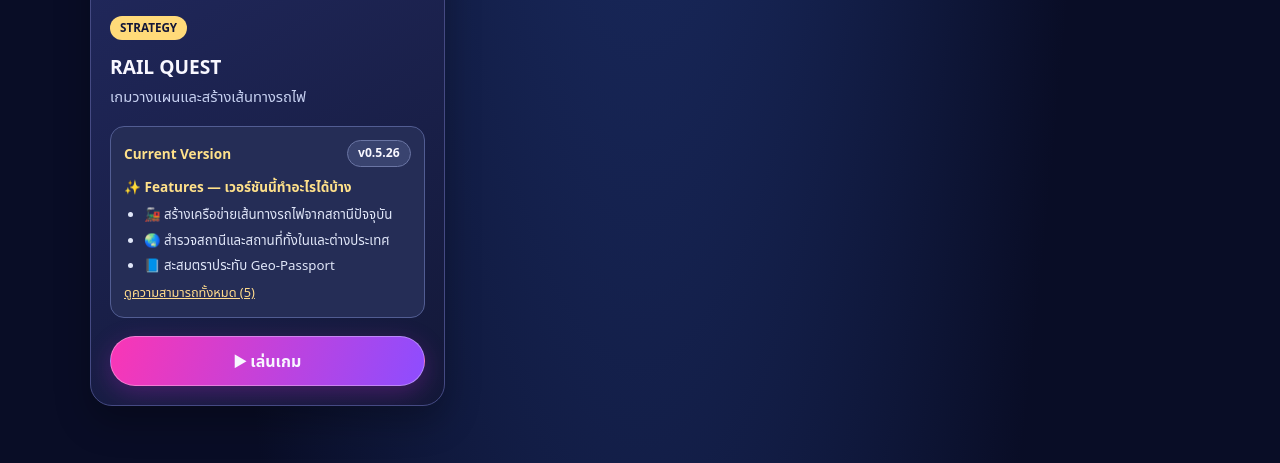
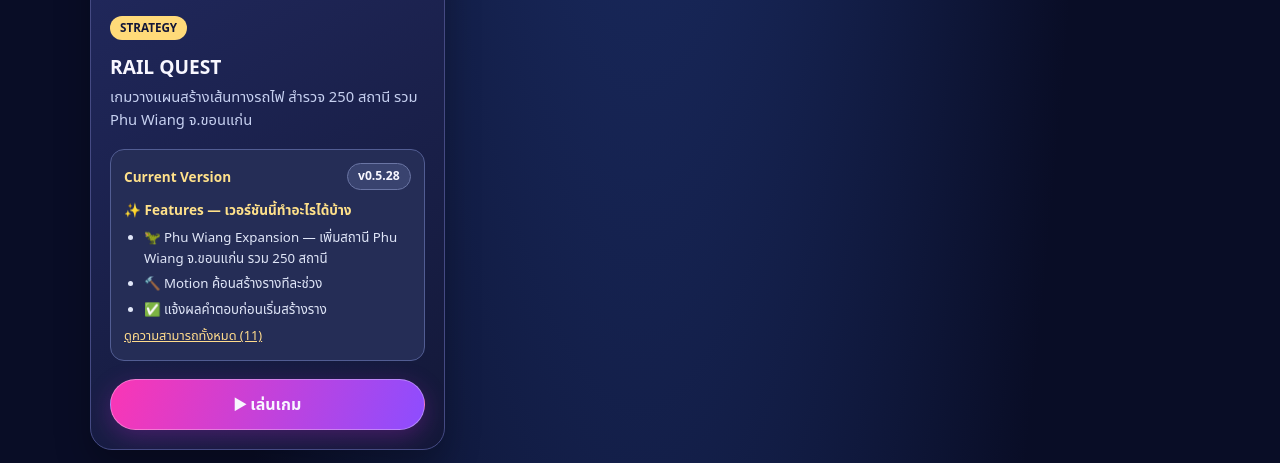
Before and after one commit to krutarcrossword/KRUTAR-GAME-HUB, a plain HTML site: page index.html in a window 1280 px wide. Shown: the part 1791-2254 px from the top of the page. Drawn offline with Linux system fonts and the light colour scheme.

Commit message:
Add files via upload
Update rail quest latest version 0.5.28

```diff
--- a/index.html
+++ b/index.html
@@ -14,7 +14,7 @@ const games=[
 {id:'xbattle',title:'X-BATTLE: MATH BLAST',short:'X-BATTLE',description:'เกมท้าทายทักษะคณิตศาสตร์',category:'MATHEMATICS',url:'https://krutarcrossword.github.io/X-BATTLE/',theme:'math',emoji:'🚀',cover:'x-battle.png',featured:true,version:'v4.0',features:['🏎️ Time Attack — แข่งรถฝึกคิดเลขเร็ว','⚔️ Boss Hunt — ต่อสู้กับบอสด้วยโจทย์คณิตศาสตร์']},
 {id:'world',title:'WORLD PUZZLE GAME',short:'WORLD PUZZLE',description:'เกมฝึกคำศัพท์ 7–8 ตัวอักษร พร้อมท่องเที่ยวรอบโลก',category:'PUZZLE',url:'https://krutarcrossword.github.io/World-Puzzle/',theme:'word',emoji:'🧩',cover:'world-puzzle.png',featured:true,version:'v0.6.3.6',features:['🔤 ฝึกคำศัพท์ 7–8 ตัวอักษรจากความหมายภาษาอังกฤษ','📱 Mobile Answer Layout — ย้าย ANSWER ไว้ใต้ตัวอักษรและปรับปุ่มให้กะทัดรัด','🔧 จัดปุ่ม TAKE BACK, HINT และ REVEAL ไว้ใต้ ANSWER','✨ ลดช่องว่างและการเลื่อนหน้าจอบนมือถือ','📘 Travel Passport — สะสมประเทศที่ค้นพบ','🏆 MY ACHIEVEMENTS — บันทึกประวัติผลงาน','🌍 WORLD JOURNEY — ติดตามความคืบหน้าการเดินทาง','💾 Auto Save — บันทึกความคืบหน้าอัตโนมัติ']},
 {id:'art',title:'ART PUZZLE — THE MASTERPIECE GALLERY',short:'ART PUZZLE',description:'เกมต่อภาพเลื่อน 4×4 ปลดล็อกและสะสมผลงานศิลปะระดับโลก',category:'ART & PUZZLE',url:'https://krutarcrossword.github.io/ART-PUZZLE/',theme:'word',emoji:'🎨',cover:'art-puzzle.png',featured:true,version:'v1.4.5',features:['🧩 ต่อภาพเลื่อน 4×4 เพื่อปลดล็อกผลงานศิลปะ 10 ชิ้น','🔢 เปิด–ปิดหมายเลขชิ้นภาพและตรวจสอบตำแหน่งที่ถูกต้อง','🏆 บันทึกเวลา จำนวนครั้งที่เลื่อน และคะแนนสะสม','🖼️ สะสมผลงานที่ปลดล็อกใน My Gallery','🎓 Gallery Certificate พร้อม Avatar ชาย/หญิง บันทึก PNG และแชร์ภาพได้','💾 Auto Save พร้อม Export/Import Save เพื่อสำรองและย้ายความคืบหน้าข้ามเบราว์เซอร์','📱 รองรับมือถือ แท็บเล็ต และคอมพิวเตอร์']},
-{id:'rail',title:'RAIL QUEST',short:'RAIL QUEST',description:'เกมวางแผนและสร้างเส้นทางรถไฟ',category:'STRATEGY',url:'https://krutarcrossword.github.io/RAIL-QUEST/',theme:'rail',emoji:'🚆',cover:'rail-quest.png',featured:true,version:'v0.5.26',features:['🚂 สร้างเครือข่ายเส้นทางรถไฟจากสถานีปัจจุบัน','🌏 สำรวจสถานีและสถานที่ทั้งในและต่างประเทศ','📘 สะสมตราประทับ Geo-Passport','📦 รับภารกิจ Special Delivery','🪙 สะสม Gold Coins จากกิจกรรม']}
+{id:'rail',title:'RAIL QUEST',short:'RAIL QUEST',description:'เกมวางแผนสร้างเส้นทางรถไฟ สำรวจ 250 สถานี รวม Phu Wiang จ.ขอนแก่น',category:'STRATEGY',url:'https://krutarcrossword.github.io/RAIL-QUEST/',theme:'rail',emoji:'🚆',cover:'rail-quest.png',featured:true,version:'v0.5.28',features:['🦖 Phu Wiang Expansion — เพิ่มสถานี Phu Wiang จ.ขอนแก่น รวม 250 สถานี','🔨 Motion ค้อนสร้างรางทีละช่วง','✅ แจ้งผลคำตอบก่อนเริ่มสร้างราง','🚂 ปรับความเร็วเดินทางฟรีให้ชมวิวได้สบายขึ้น','📍 เลือกสถานีใกล้ที่สุดอัตโนมัติ','📱 ปรับ UI มือถือให้ใช้งานสะดวกขึ้น','🚂 สร้างเครือข่ายเส้นทางรถไฟจากสถานีปัจจุบัน','🌏 สำรวจสถานีและสถานที่ทั้งในและต่างประเทศ','📘 สะสมตราประทับ Geo-Passport','📦 รับภารกิจ Special Delivery','🪙 สะสม Gold Coins จากกิจกรรม']}
 ];
 /* เมื่อมีลิงก์ KTM ให้แทน null ด้วย URL จริง เช่น 'https://example.com/ktm/' */
 const KTM_URL=null;
```
